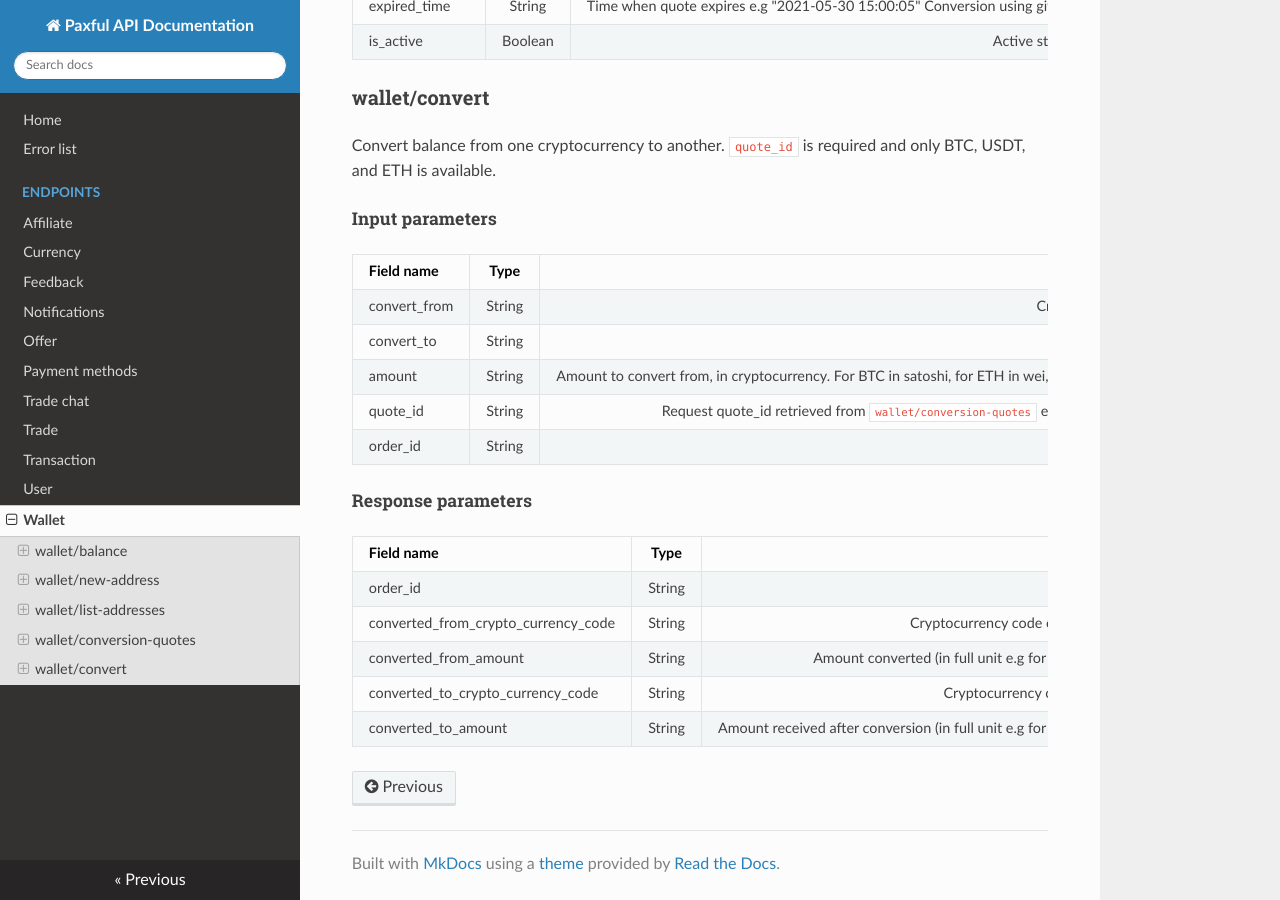
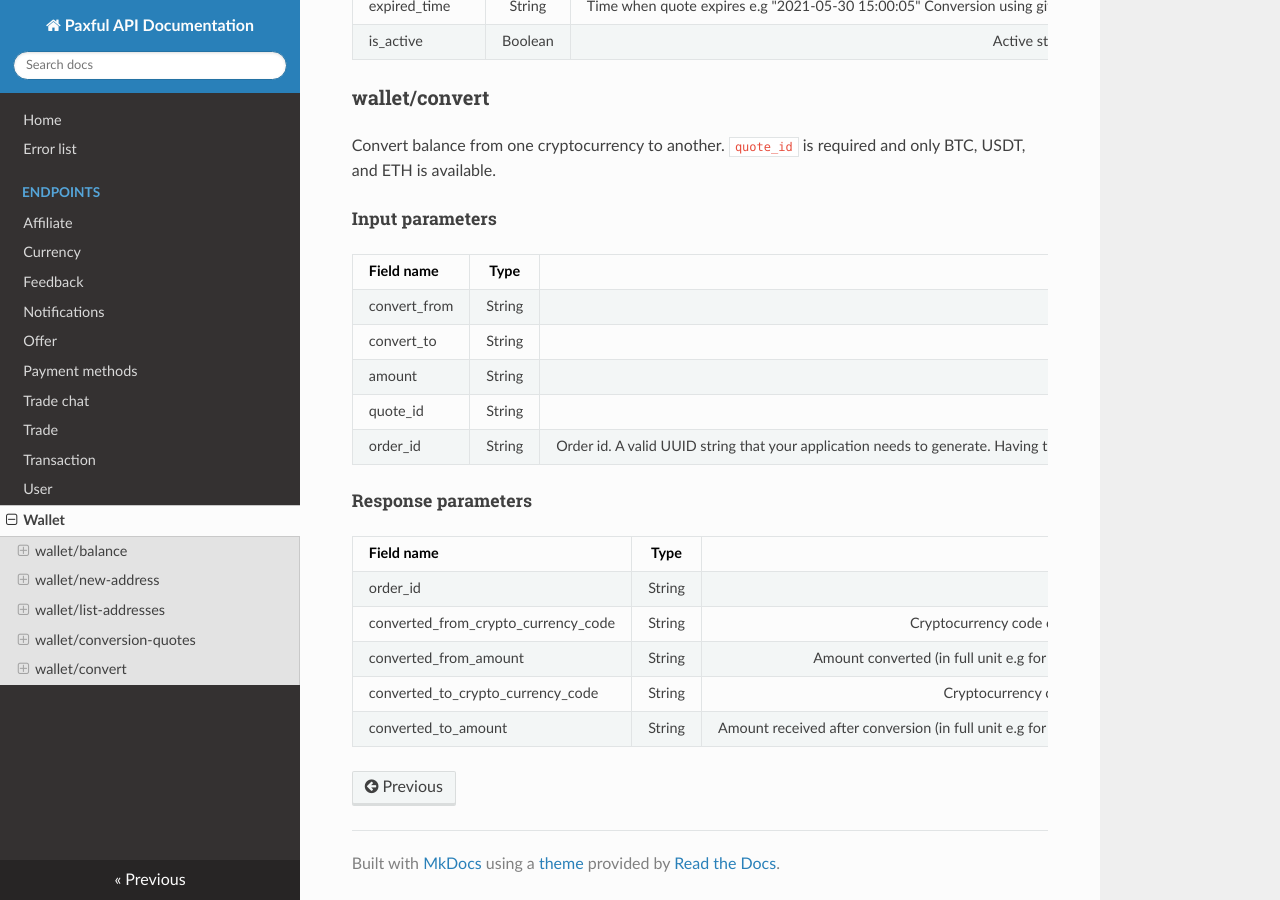
Before and after one commit to paxful/api-docs, an MkDocs documentation site: the page built from docs/endpoints/wallet.md, in a window 1280 px wide and 900 px high, scrolled down 1845 px. Built offline with MkDocs 1.6.1, drawn with Linux system fonts in a browser that asks for light colours; nearby versions of some CDN libraries.

Commit message:
Give order_id a better description

```diff
--- a/docs/endpoints/wallet.md
+++ b/docs/endpoints/wallet.md
@@ -64,7 +64,7 @@ Response is Array of one or many objects. Each object has the following fields.
 
 | Field name    | Type          | Description                                            |
 | ------------- | :------------:| ------------------------------------------------------:|
-| pair     | String         |Conversion pair e.g BTCUSDT.       |
+| pair     | String         | Conversion pair e.g BTCUSDT.       |
 | quote_id | String | Converstion rate's quote id, to be used for the conversion as input parameter e.g `"50165aec-44dd-4e41-9c180e04432e2b01"`. |
 | conversion_rate | Object | An Object consisting of Conversion Rate e.g `{"amount": "58421.55", "currency_code": "BTC"}`. |
 | expired_time | String | Time when quote expires e.g "2021-05-30 15:00:05" Conversion using given quote_id can be made before this time. Time is in UTC. |
@@ -82,7 +82,7 @@ Convert balance from one cryptocurrency to another. `quote_id` is required and o
 | convert_to | String | Cryptocurrency to convert to e.g "BTC", "USDT", "ETH". |
 | amount | String | Amount to convert from, in cryptocurrency. For BTC in satoshi, for ETH in wei, for USDT in microcents. 1 USDT = 1000000 micocents. |
 | quote_id | String | Request quote_id retrieved from `wallet/conversion-quotes` endpoint. If expired, new `quote_id` should be requested. |
-| order_id | String | Order id. A valid UUID string. |
+| order_id | String | Order id. A valid UUID string that your application needs to generate. Having this parameter ensures idempotency of the operation - you can invoke the endpoint as many times with the same parameter, but conversion will be executed only once. This helps to avoid accidental double conversions. |
 
 ##### Response parameters
 
```
